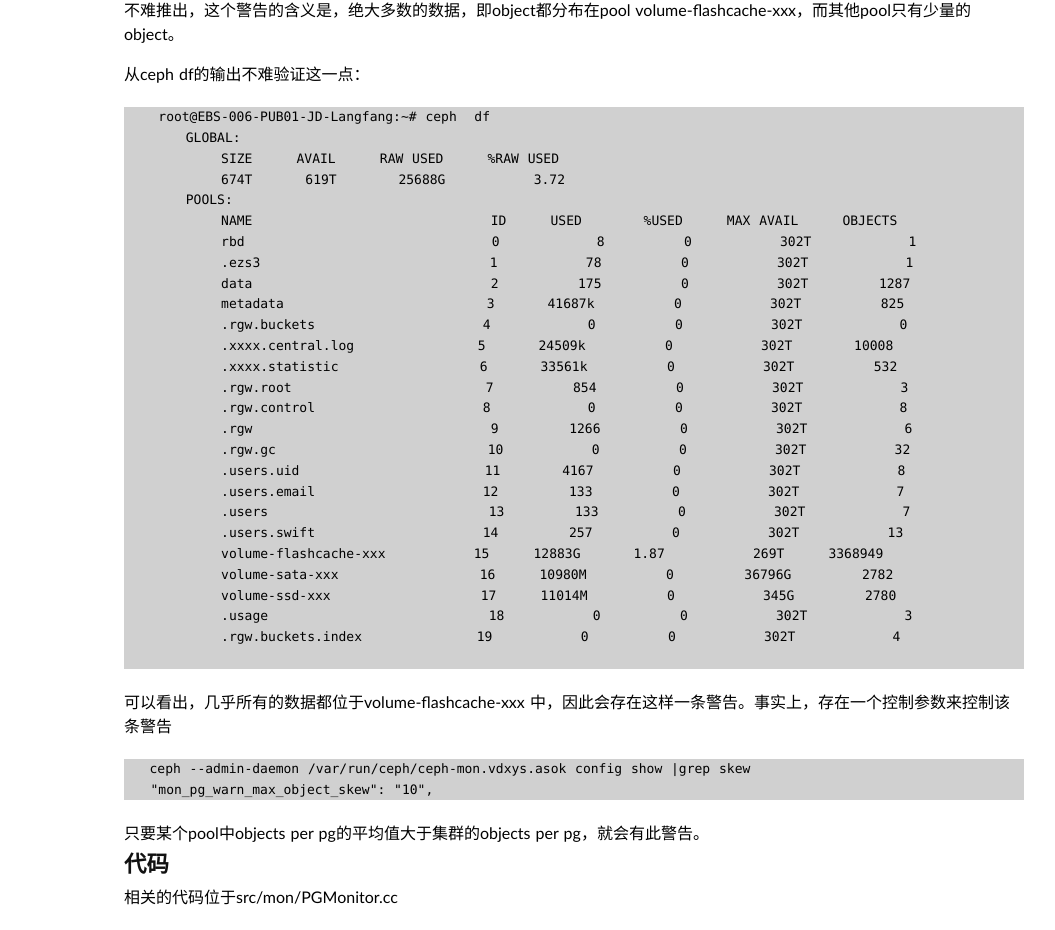
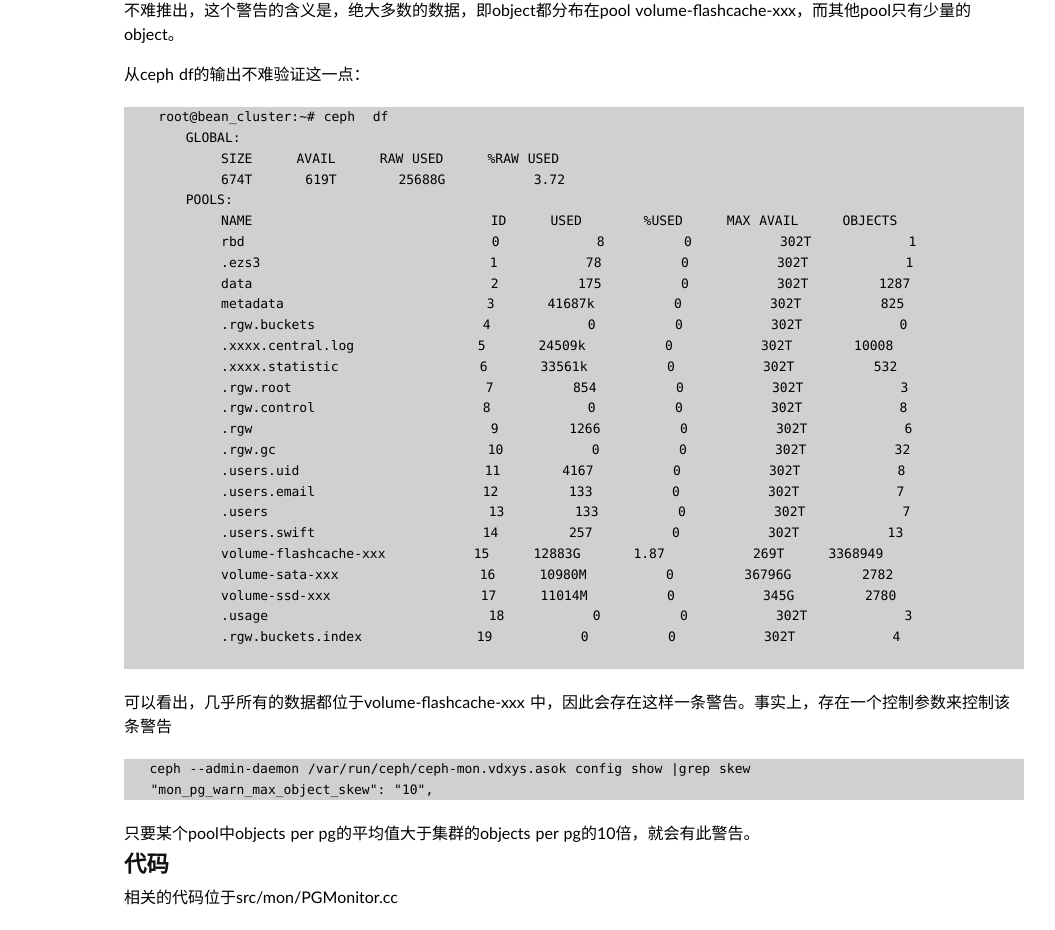
Before and after one commit to Bean-Li/Bean-Li.github.io, a Jekyll site: the page built from _posts/2016-03-07-too-few-pgs.md, in a window 1280 px wide. Shown: the part 412-1342 px from the top of the page, without its empty margins (66-1121 px from the left). Built offline with Jekyll 4.4.1, drawn with Linux system fonts in a browser that asks for light colours; some web fonts are replaced.

Commit message:
Fix some error

````diff
--- a/_posts/2016-03-07-too-few-pgs.md
+++ b/_posts/2016-03-07-too-few-pgs.md
@@ -31,7 +31,7 @@ excerpt: 执行ceph health，输出中有 pool xxx has too few pgs，what does i
 从ceph df的输出不难验证这一点：
 
 ```
-    root@EBS-006-PUB01-JD-Langfang:~# ceph  df
+    root@bean_cluster:~# ceph  df
        GLOBAL:
            SIZE     AVAIL     RAW USED     %RAW USED
            674T      619T       25688G          3.72
@@ -67,7 +67,7 @@ excerpt: 执行ceph health，输出中有 pool xxx has too few pgs，what does i
    "mon_pg_warn_max_object_skew": "10",
 ```
 
-只要某个pool中objects per pg的平均值大于集群的objects per pg，就会有此警告。
+只要某个pool中objects per pg的平均值大于集群的objects per pg的10倍，就会有此警告。
 
 代码
 -----
````
